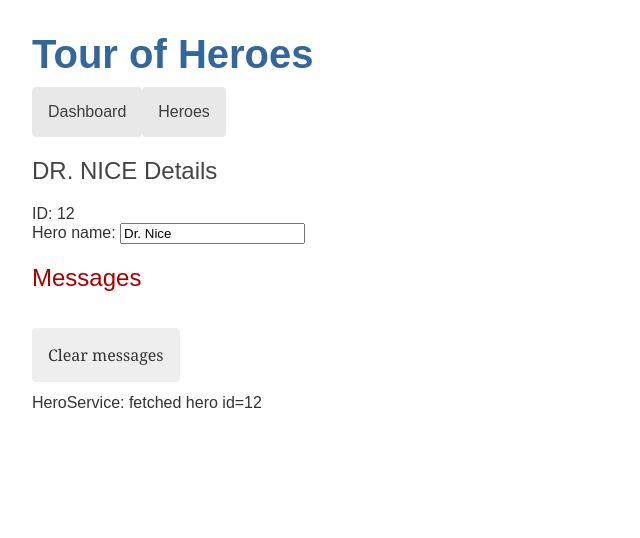
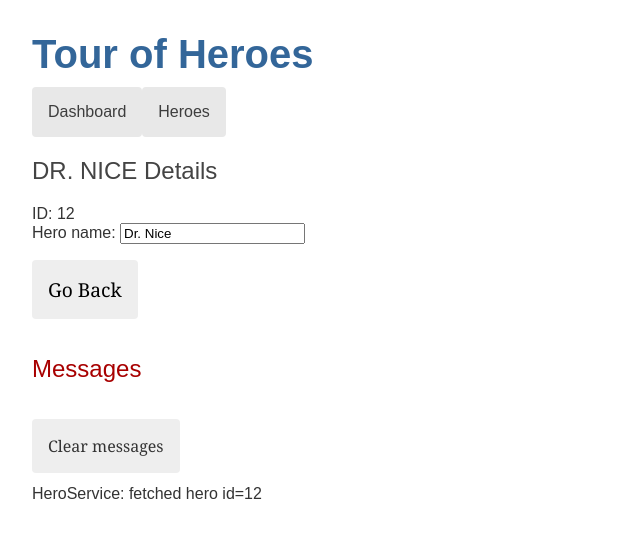
Before and after one commit to mgreen1092/heroes, an Angular app: page /detail/12 in a window 1280 px wide. Shown: the top 538 px of the page, without its empty margins (0-640 px from the left). Built offline with nearby package versions, Linux system fonts and the light colour scheme.

Commit message:
go back button added to HeroDetailComponent

```diff
--- a/src/app/hero-detail/hero-detail.component.html
+++ b/src/app/hero-detail/hero-detail.component.html
@@ -6,4 +6,5 @@
         <label for="her-name">Hero name: </label>
         <input id="hero-name" [(ngModel)]="hero.name" placeholder="name">
     </div>
+    <button type="button" (click)="goBack()">Go Back</button>
 </div>
```
